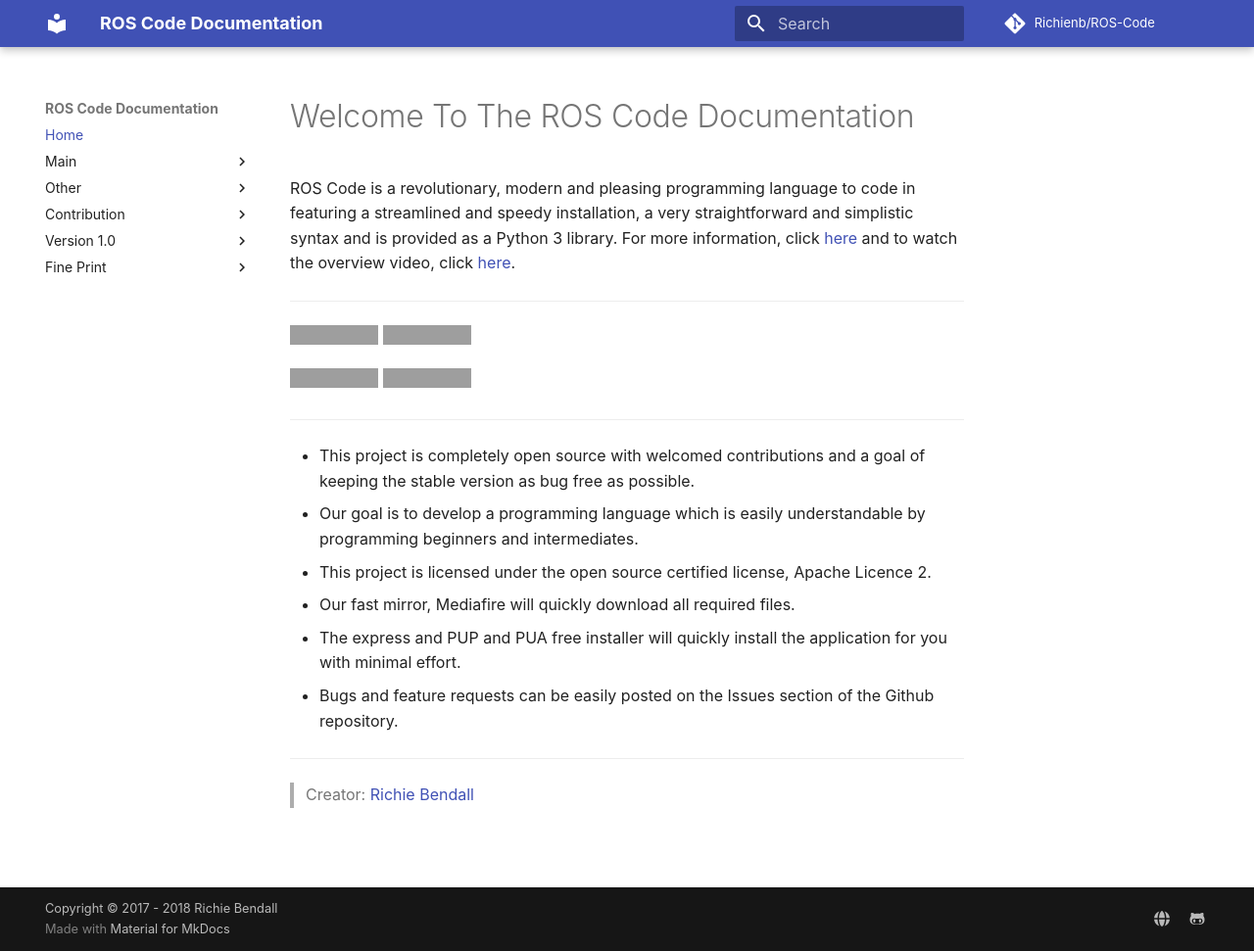
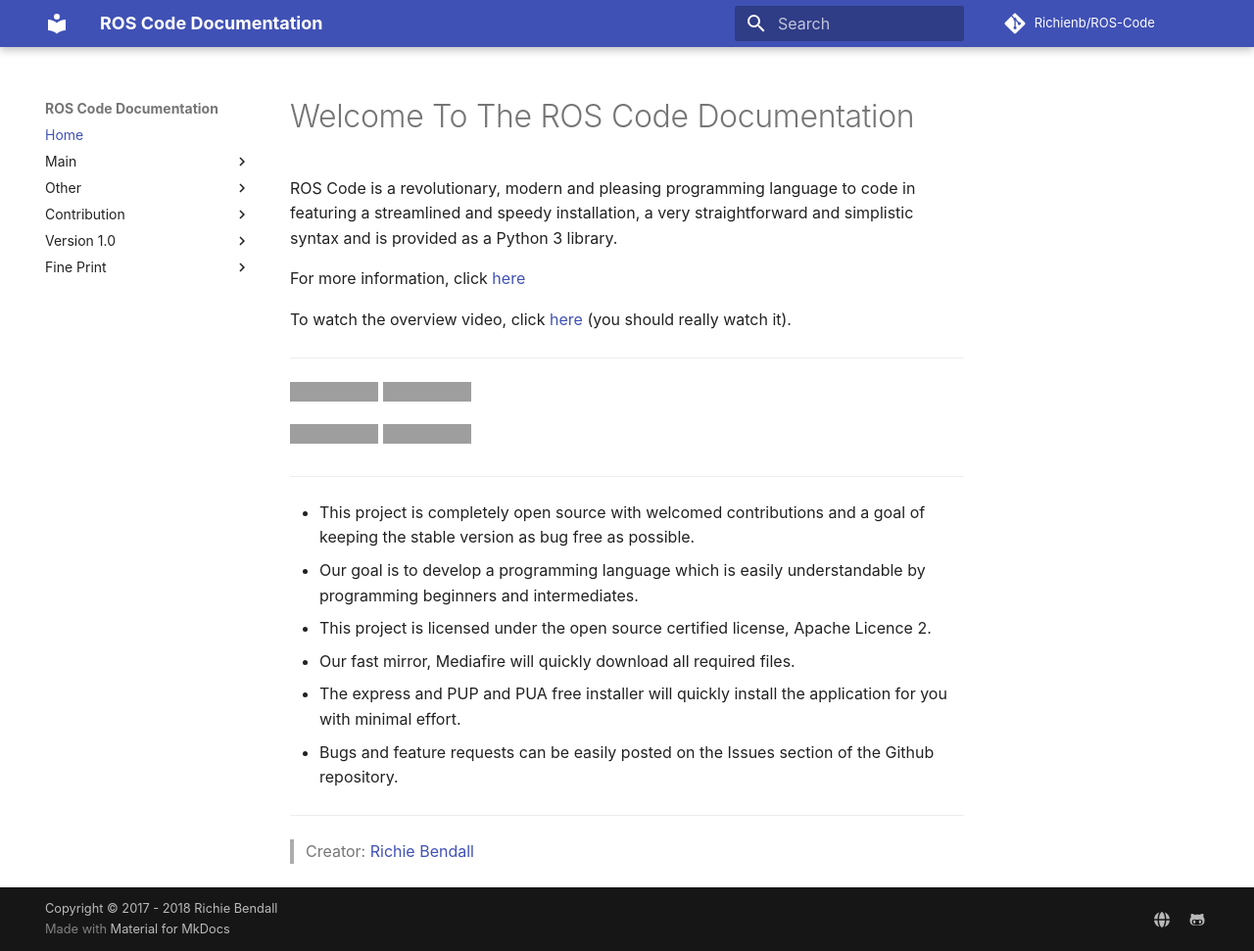
Before and after one commit to Richienb/ROS-Code, an MkDocs documentation site: the page built from docs/index.md, in a window 1280 px wide and 971 px high. Shown: the whole window at 98% size. Built offline with MkDocs 1.6.1 and Material for MkDocs 9.7.7, drawn with Linux system fonts in a browser that asks for light colours; some web fonts are replaced; comment, search, counter and statistics services are not loaded; old or Windows-style settings are respelled for this version of MkDocs; grey boxes are pictures that could not be loaded.

Commit message:
Updated Video

```diff
--- a/docs/index.md
+++ b/docs/index.md
@@ -1,6 +1,11 @@
 # Welcome To The ROS Code Documentation
 
-ROS Code is a revolutionary, modern and pleasing programming language to code in featuring a streamlined and speedy installation, a  very straightforward and simplistic syntax and is provided as a Python 3 library. For more information, click [here](https://www.ros-code.ga) and to watch the overview video, click [here](https://www.ros-code.ga/Watch).
+ROS Code is a revolutionary, modern and pleasing programming language to code in featuring a streamlined and speedy installation, a  very straightforward and simplistic syntax and is provided as a Python 3 library.
+
+For more information, click [here](https://www.ros-code.ga)
+
+To watch the overview video, click [here](https://www.youtube.com/watch?v=lPCTNKA8otA) (you should really watch it).
+
 ___
 
 [![Build Status](https://img.shields.io/travis/Richienb/ROS-Code.svg?longCache=true&style=for-the-badge)](https://travis-ci.org/Richienb/ROS-Code) [![CodeFactor](https://www.codefactor.io/repository/github/richienb/ros-code/badge?longCache=true&style=for-the-badge)](https://www.codefactor.io/repository/github/richienb/ros-code)
```
Also changed, not shown: README.md (+6 -1 lines).
